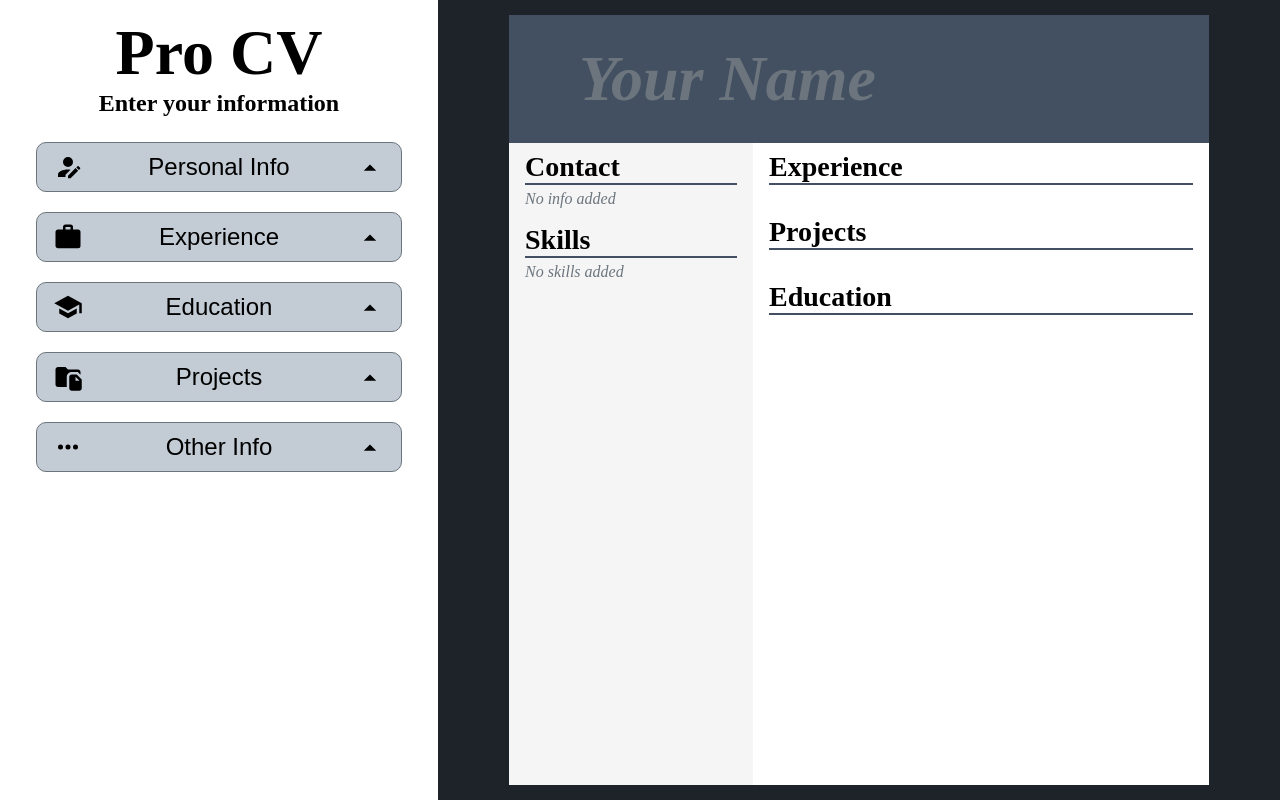
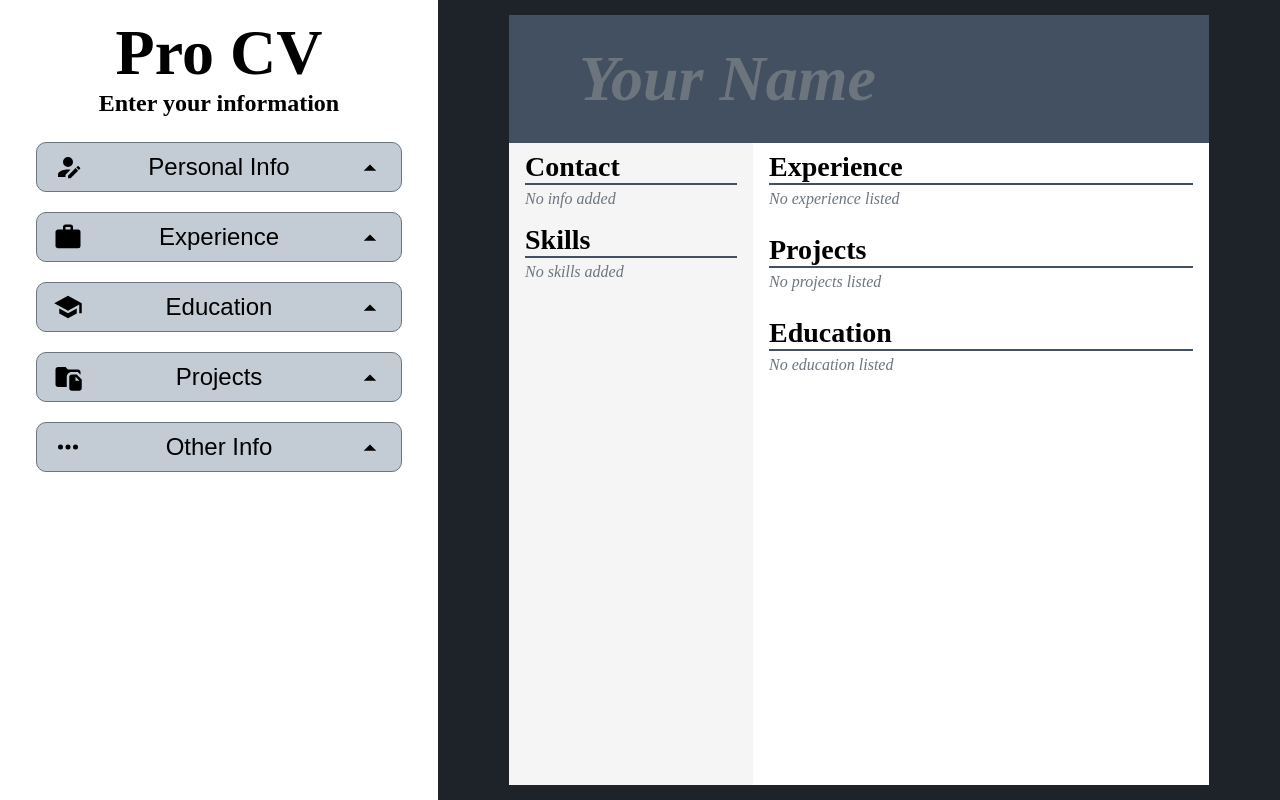
Before and after one commit to devchap8/cv-application, a React (Vite) app: page / in a window 1280 px wide. Built offline with nearby package versions, Linux system fonts and the light colour scheme.

Commit message:
give cv main fields empty values

```diff
--- a/src/components/cv-education.jsx
+++ b/src/components/cv-education.jsx
@@ -6,8 +6,6 @@ export default function CvEducation({self}) {
                 {self.school !== null && self.school !== "" && " @ "}
                 <p className="cvEntryTitleSecond">{self.school}</p>
             </h3>
-            {/* <div className="cvEntryMuted">{self.gradYear}</div>
-            <div className="cvEntryMuted">{self.gpa !== null && self.gpa !== "" && `GPA: ${self.gpa}`}</div> */}
             <div className="cvEntryMuted">
                 {self.gpa !== null && self.gpa !== "" && `GPA: ${self.gpa}`}
                 {self.gpa !== null && self.gpa !== "" && self.gradYear !== null && self.gradYear !== "" && ", "}&nbsp;
--- a/src/components/cv-main.jsx
+++ b/src/components/cv-main.jsx
@@ -2,24 +2,31 @@ import CvTitle from "./cv-title";
 import CvExperience from "./cv-experience";
 import CvProject from "./cv-projects";
 import CvEducation from "./cv-education";
+
+const checkEmptyList = (list) => {
+    return list.every(obj => Object.entries(obj).every(([key, val]) => !val || key === "id"));
+}
 
 export default function CvMain({experienceList, projectList, educationList}) {
     return (
         <div className="cvMain">
             <div className="cvMainSect">
                 <CvTitle text="Experience"></CvTitle>
+                {checkEmptyList(experienceList) && <div className="nullInfo">No experience listed</div>}
                 {experienceList.map(exp =>
                     <CvExperience key={exp.id} self={exp}></CvExperience>
                 )}
             </div>
             <div className="cvMainSect">
                 <CvTitle text="Projects"></CvTitle>
+                {checkEmptyList(projectList) && <div className="nullInfo">No projects listed</div>}
                 {projectList.map(proj =>
                     <CvProject key={proj.id} self={proj}></CvProject>
                 )}
             </div>
             <div className="cvMainSect">
                 <CvTitle text="Education"></CvTitle>
+                {checkEmptyList(educationList) && <div className="nullInfo">No education listed</div>}
                 {educationList.map(edu =>
                     <CvEducation key={edu.id} self={edu}></CvEducation>
                 )}
```
